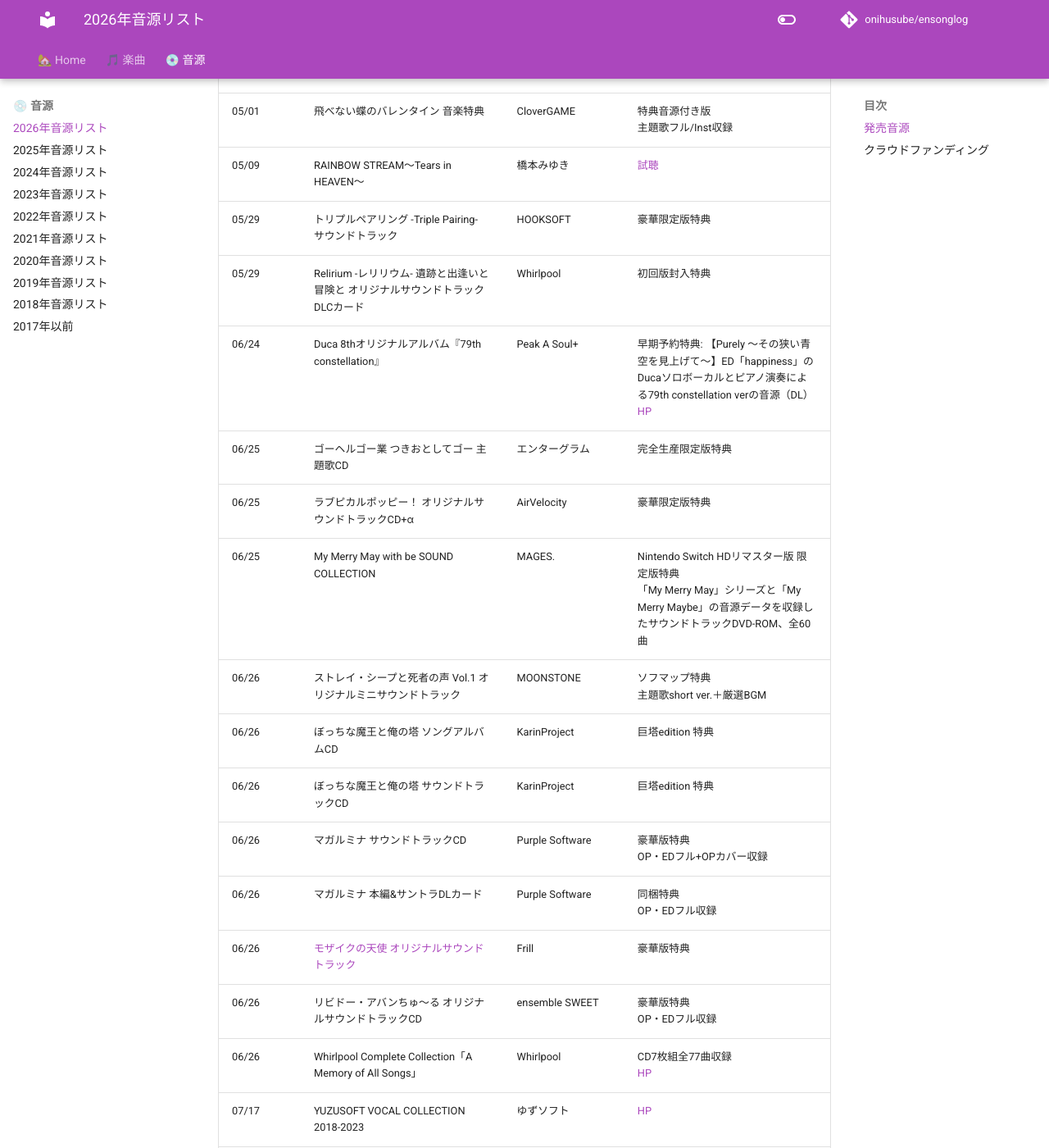
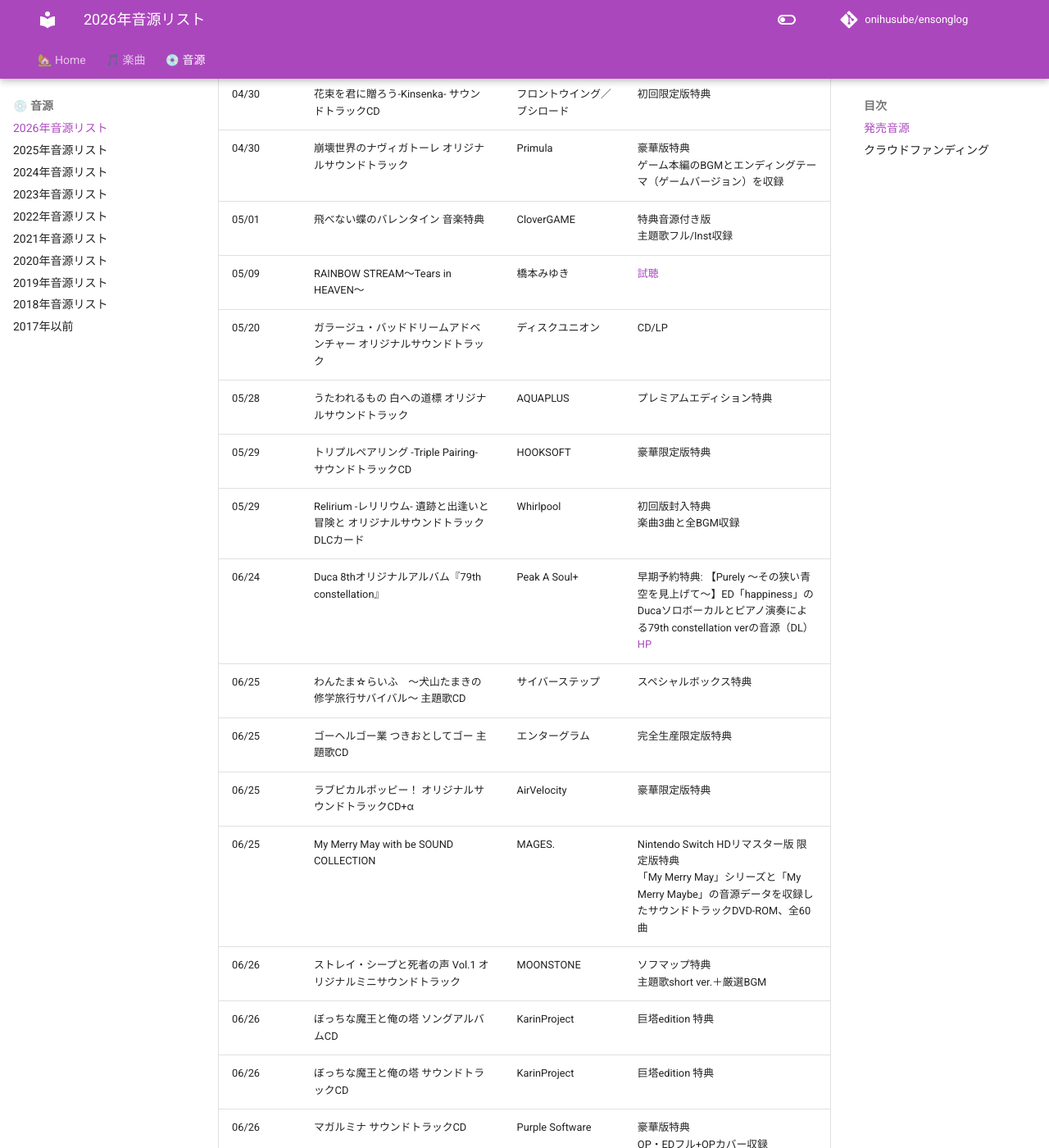
Before and after one commit to onihusube/ensonglog, an MkDocs documentation site: the page built from docs/2026/音源.md, in a window 1280 px wide and 1400 px high, scrolled down 5293 px. Shown: the whole window at 82% size. Built offline with MkDocs 1.6.1 and Material for MkDocs 9.7.7, drawn with Linux system fonts in a browser that asks for light colours; comment, search, counter and statistics services are not loaded; some of the changed text lies outside the part shown.

Commit message:
4,5月の音源追加

```diff
--- a/docs/2026/音源.md
+++ b/docs/2026/音源.md
@@ -55,6 +55,8 @@
 | 04/01 | I've GIRL's COMPILATION vol,1 regret [Hi-res SONOCA] 限定盤 | I've Sound | 「I've GIRL’s COMPILATION regret」（1999）再販 [HP](https://ive-sound.jp/media/?id=51) |
 | 04/08 | 钟塔 - 原声音乐集 | 可味玩KawayiPlay | [Steam](https://store.steampowered.com/app/4552020/_/) |
 | 04/16 | Forever＆ever | 彩音 | メモリーズオフ 双想 Break out of my shell OP 収録 |
+| 04/16 | OPUS: Prism Peak オリジナルサウンドトラック | SIGONO | [Steam](https://store.steampowered.com/app/4164450/OPUS_Prism_Peak/) |
+| 04/17 | 淀み海の溺れ唄 オリジナルサウンドトラック | 空想の工房 | [Steam](https://store.steampowered.com/app/4453530/_/) |
 | 04/23 | AfterStory II | Peak A Soul+ | [HP](https://peakasoul.stores.jp/items/69e8de9fe3848e1c14f153b8) </br> 『ボクと魔王』の音楽をストリングス演奏をメインにリアレンジしたアルバム |
 | 04/23 | ルミネックス カルテット オリジナル・サウンドトラック | 宇城和孝 | [Steam](https://store.steampowered.com/app/4438790/_/) [BOOTH（5/23～）](https://ushirokazutaka.booth.pm/items/7874687) |
 | 04/24 | anemoi Arrange Album “Journey” | Key | 初回限定盤特典 |
@@ -80,9 +82,12 @@
 | 04/30 | 崩壊世界のナヴィガトーレ オリジナルサウンドトラック | Primula | 豪華版特典 </br> ゲーム本編のBGMとエンディングテーマ（ゲームバージョン）を収録 |
 | 05/01 | 飛べない蝶のバレンタイン 音楽特典 | CloverGAME | 特典音源付き版 </br> 主題歌フル/Inst収録 |
 | 05/09 | RAINBOW STREAM〜Tears in HEAVEN〜 | 橋本みゆき | [試聴](https://www.youtube.com/watch?v=jr6DSkaBF8Y) |
-| 05/29 | トリプルペアリング -Triple Pairing- サウンドトラック | HOOKSOFT | 豪華限定版特典 |
-| 05/29 | Relirium -レリリウム- 遺跡と出逢いと冒険と オリジナルサウンドトラック DLCカード | Whirlpool | 初回版封入特典 |
+| 05/20 | ガラージュ・バッドドリームアドベンチャー オリジナルサウンドトラック | ディスクユニオン | CD/LP |
+| 05/28 | うたわれるもの 白への道標 オリジナルサウンドトラック | AQUAPLUS | プレミアムエディション特典 |
+| 05/29 | トリプルペアリング -Triple Pairing- サウンドトラックCD | HOOKSOFT | 豪華限定版特典 |
+| 05/29 | Relirium -レリリウム- 遺跡と出逢いと冒険と オリジナルサウンドトラック DLCカード | Whirlpool | 初回版封入特典 </br> 楽曲3曲と全BGM収録 |
 | 06/24 | Duca 8thオリジナルアルバム『79th constellation』 | Peak A Soul+ | 早期予約特典: 【Purely ～その狭い青空を見上げて～】ED「happiness」のDucaソロボーカルとピアノ演奏による79th constellation verの音源（DL） </br> [HP](https://peakasoul.stores.jp/items/69ede866d13241a7c1e8140c) |
+| 06/25 | わんたま☆らいふ　～犬山たまきの修学旅行サバイバル～ 主題歌CD | サイバーステップ | スペシャルボックス特典 |
 | 06/25 | ゴーヘルゴー業 つきおとしてゴー 主題歌CD | エンターグラム | 完全生産限定版特典 |
 | 06/25 | ラブピカルポッピー！ オリジナルサウンドトラックCD+α | AirVelocity | 豪華限定版特典 |
 | 06/25 | My Merry May with be SOUND COLLECTION | MAGES. | Nintendo Switch HDリマスター版 限定版特典 </br> 「My Merry May」シリーズと「My Merry Maybe」の音源データを収録したサウンドトラックDVD-ROM、全60曲 |
```
